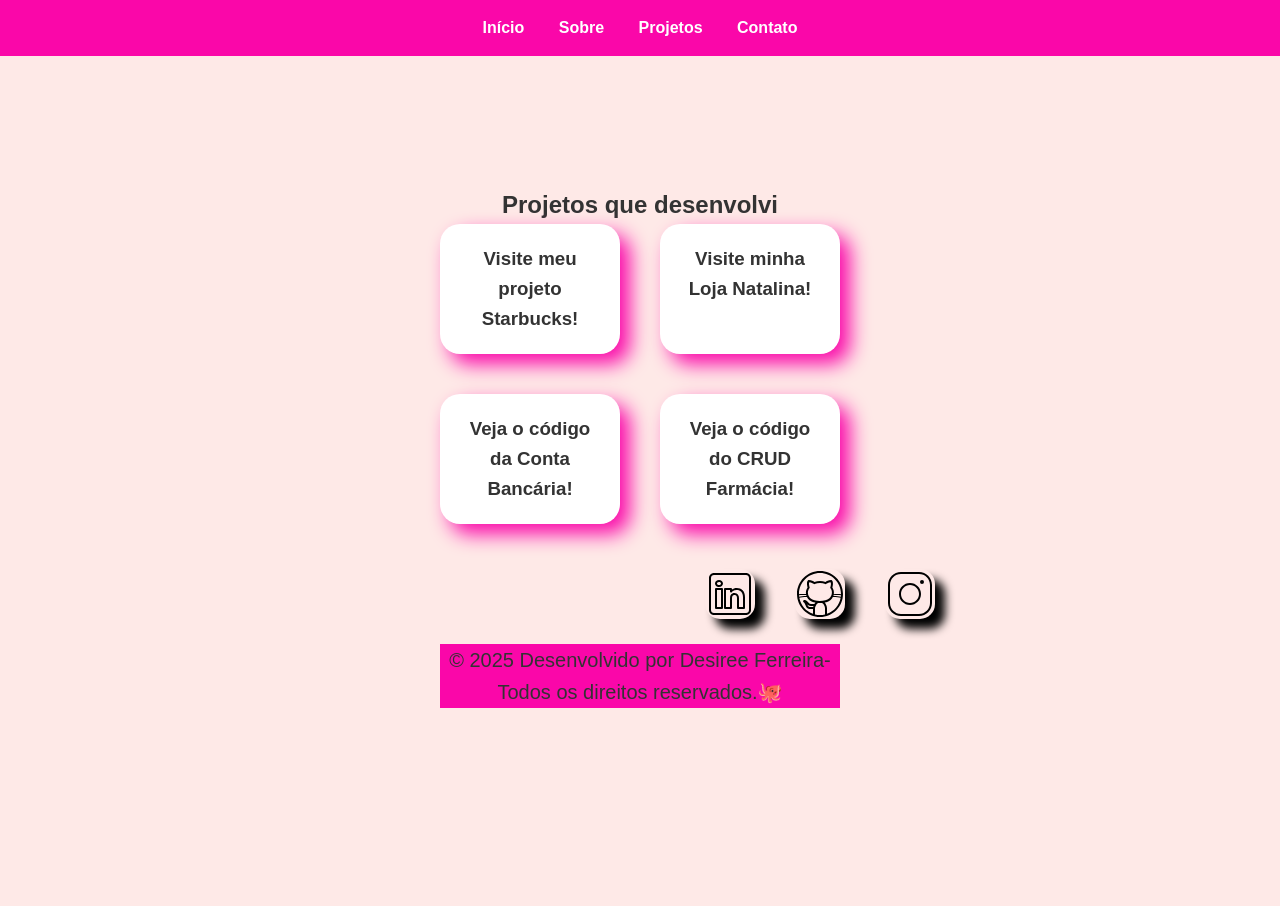
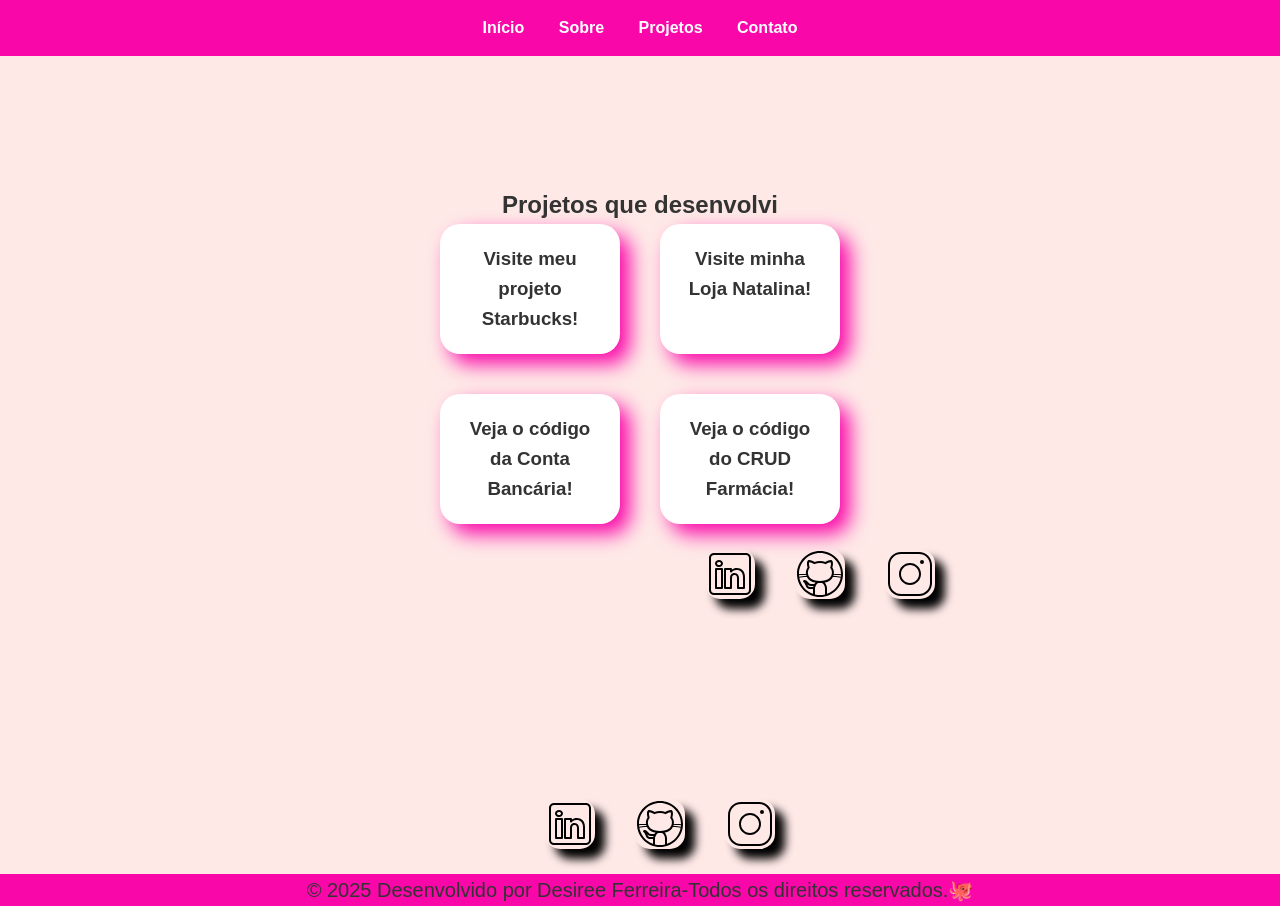
Before and after one commit to desireeferreira/portfolio, a plain HTML site: page projetos.html in a window 1280 px wide. Before the commit the page ends 800 px from the top, so only its background shows below. Drawn offline with Linux system fonts and the light colour scheme.

Commit message:
Atualização Projetos

```diff
--- a/projetos.html
+++ b/projetos.html
@@ -22,6 +22,7 @@
         </ul>
     </nav>
   </header>
+  <main>
   <section id="projetos">
     <h1>Projetos que desenvolvi</h1>
     <section id="capa">
@@ -47,7 +48,20 @@
             <h1>Veja o código do CRUD Farmácia!</h1>
         </a>
     </section>
+    <section id="redes-sociais">
+        <a href="https://www.linkedin.com/in/desiree-ferreira-4b1b3b1b1/">
+            <img src="Assets/img/linkedin.svg" alt="LinkedIn" width="50px">
+        </a>
 
+        <a href="https://github.com/desireeferreira">
+            <img src="assets/img/github.svg" alt="GitHub" width="50px">
+        </a>
+
+        <a href="https://www.instagram.com/desireecodes/">
+            <img src="assets/img/instagram.svg" alt="Instagram" width="50px">
+        </a>
+    </section>
+</main>
 <footer>
 
     <section id="redes-sociais">
```
